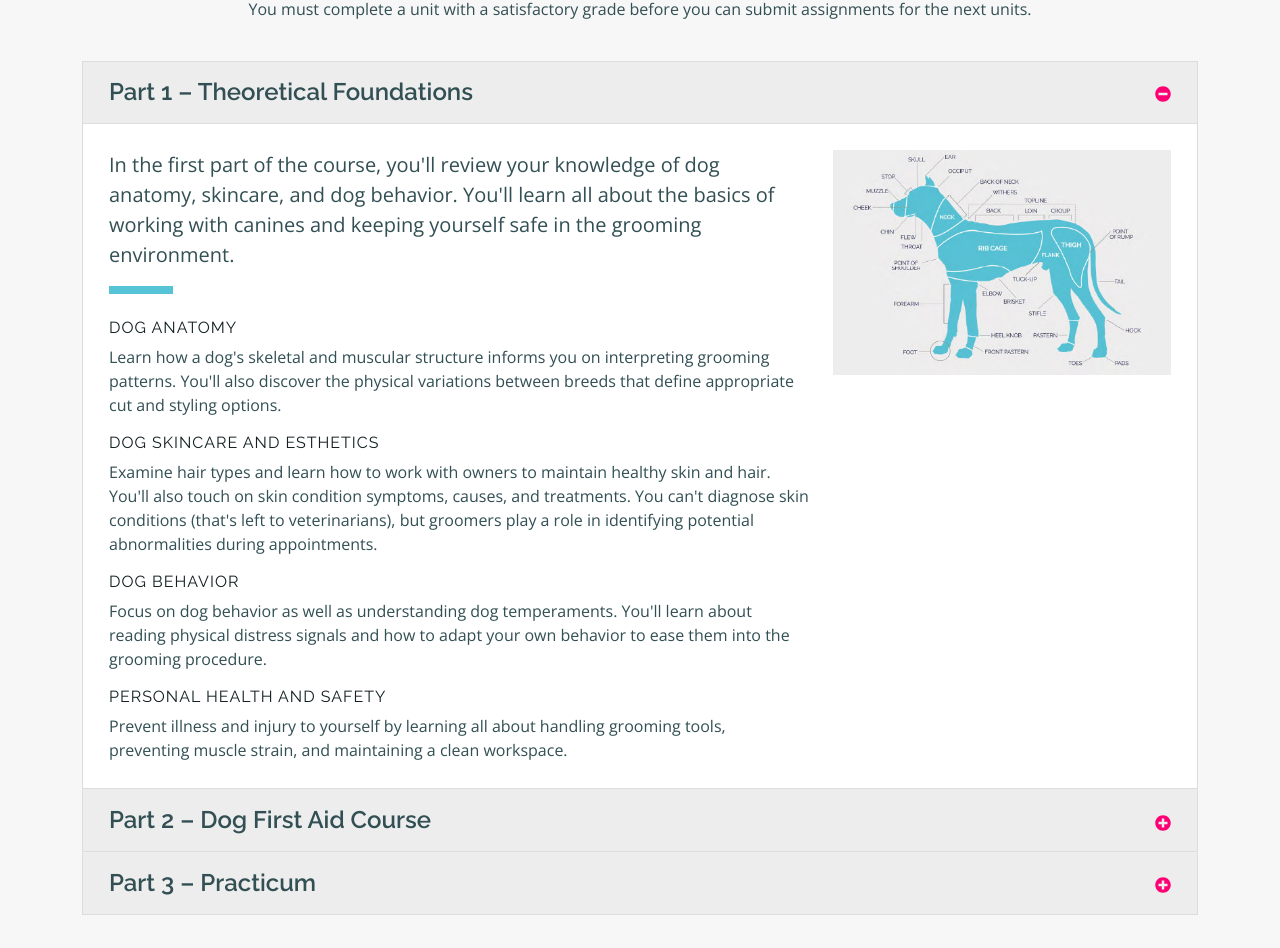
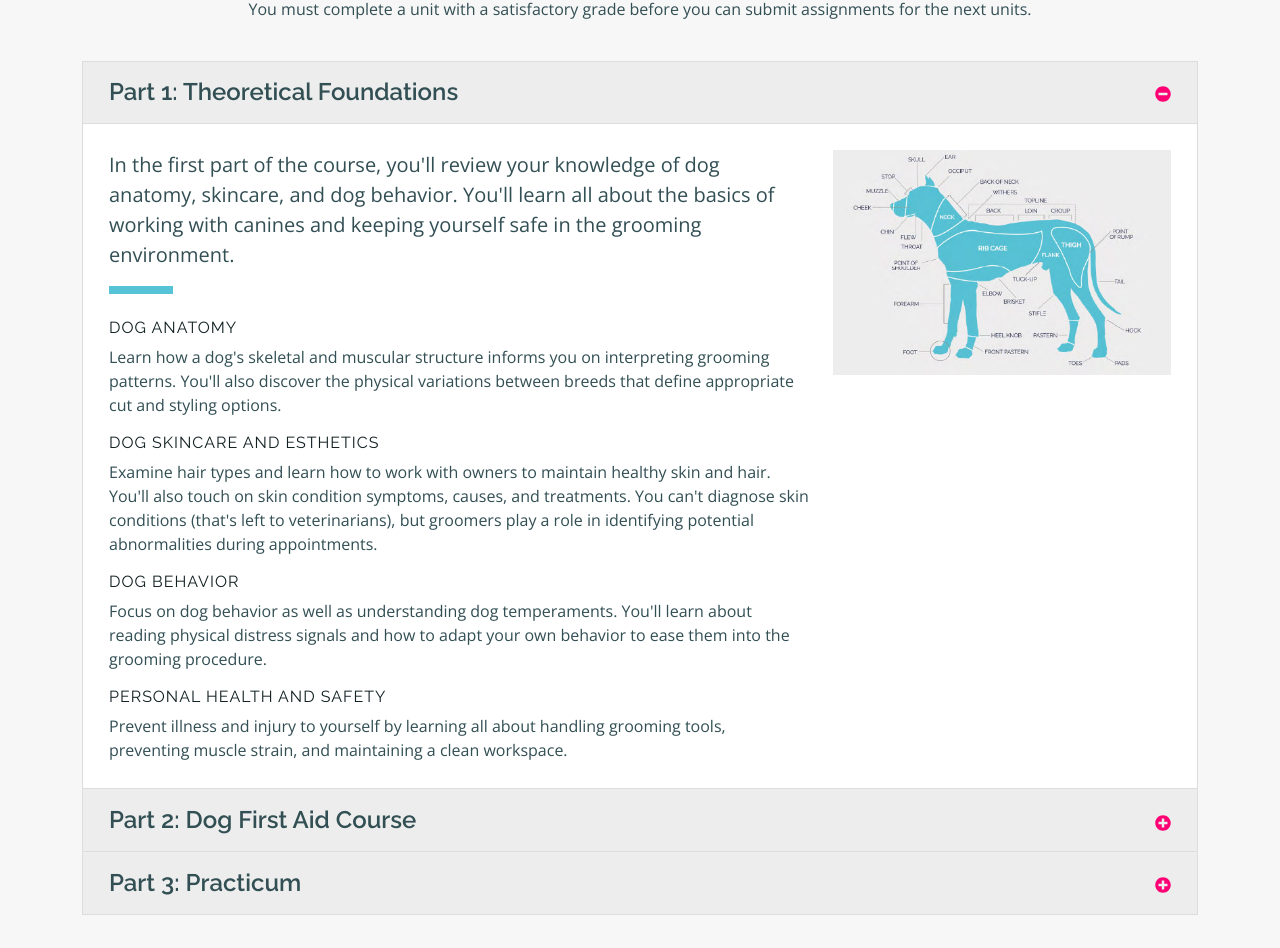
Before and after one commit to QCCareerSchool-Org/www.qcpetstudies.com, a Next.js app: page /dog-grooming-courses/breed-styling in a window 1280 px wide. Shown: the part 4076-5024 px from the top of the page. Built offline with nearby package versions, Linux system fonts and the light colour scheme; no server answers.

Commit message:
Replace en dashes with proper punctuation

```diff
--- a/src/pages/dog-grooming-courses/breed-styling/index.tsx
+++ b/src/pages/dog-grooming-courses/breed-styling/index.tsx
@@ -200,7 +200,7 @@ const BreedStylingPage: NextPage = () => {
             </div>
           </div>
           <Accordion defaultActiveKey="0">
-            <AccordionToggle title="Part 1 – Theoretical Foundations" eventKey="0" />
+            <AccordionToggle title="Part 1: Theoretical Foundations" eventKey="0" />
             <AccordionSection eventKey="0">
               <div className="row">
                 <div className="col-12 col-lg-8">
@@ -222,7 +222,7 @@ const BreedStylingPage: NextPage = () => {
                 )}
               </div>
             </AccordionSection>
-            <AccordionToggle title="Part 2 – Dog First Aid Course" eventKey="1" />
+            <AccordionToggle title="Part 2: Dog First Aid Course" eventKey="1" />
             <AccordionSection eventKey="1">
               <div className="row">
                 <div className="col-12 col-lg-8">
@@ -238,7 +238,7 @@ const BreedStylingPage: NextPage = () => {
                 )}
               </div>
             </AccordionSection>
-            <AccordionToggle title="Part 3 – Practicum" eventKey="2" />
+            <AccordionToggle title="Part 3: Practicum" eventKey="2" />
             <AccordionSection eventKey="2">
               <div className="row">
                 <div className="col-12 col-lg-8">
--- a/src/pages/dog-grooming-courses/dog-grooming-kit.tsx
+++ b/src/pages/dog-grooming-courses/dog-grooming-kit.tsx
@@ -68,7 +68,7 @@ const DogGroomingKitPage: NextPage = () => (
               <Image src={GroomingScissorsImage} className="card-img-top" alt="grooming scissors" />
               <div className="card-body">
                 <h3 className="card-text">Professional Grooming Scissors</h3>
-                <p className="card-text">Grooming scissors (or shears) are a groomer&apos;s best friend. With the right scissors, you can create just about any look on a dog – from the cutest teddy bear cut to the perfect golden retriever tail and everything in between. As part of your kit, you&apos;ll receive a set of three professional-grade grooming scissors and comb! The kit includes a straight blade, a curved blade, and thinning scissors, wrapped in a beautiful leather case for portability and convenience. (Product may vary based on the supplier.)</p>
+                <p className="card-text">Grooming scissors (or shears) are a groomer&apos;s best friend. With the right scissors, you can create just about any look on a dog&mdash;from the cutest teddy bear cut to the perfect golden retriever tail and everything in between. As part of your kit, you&apos;ll receive a set of three professional-grade grooming scissors and comb! The kit includes a straight blade, a curved blade, and thinning scissors, wrapped in a beautiful leather case for portability and convenience. (Product may vary based on the supplier.)</p>
               </div>
             </div>
           </div>
--- a/src/pages/dog-grooming-courses/resources/class-vs-online-dog-grooming-schools.tsx
+++ b/src/pages/dog-grooming-courses/resources/class-vs-online-dog-grooming-schools.tsx
@@ -79,7 +79,7 @@ const ClassVsOnlineLearning: NextPage = () => {
 
       <ComparisonSection
         title="Program Completion"
-        inClass="6 months – 2 years (depends on the program)"
+        inClass="6 months to 2 years (depends on the program)"
         online={<>Flexible&mdash;<strong>Complete the program at your own pace.</strong> (average 6 months to 1 year)</>}
         className="bg-light"
       />
@@ -92,8 +92,8 @@ const ClassVsOnlineLearning: NextPage = () => {
 
       <ComparisonSection
         title="Tuition Cost"
-        inClass={<>$3,000 – $5,000<br />(average)</>}
-        online={<>$1,000 – $3,000<br />(average)</>}
+        inClass={<>$3,000 to $5,000<br />(average)</>}
+        online={<>$1,000 to $3,000<br />(average)</>}
         className="bg-light"
       />
 
```
